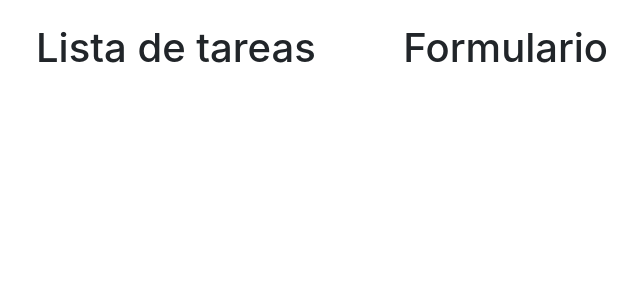
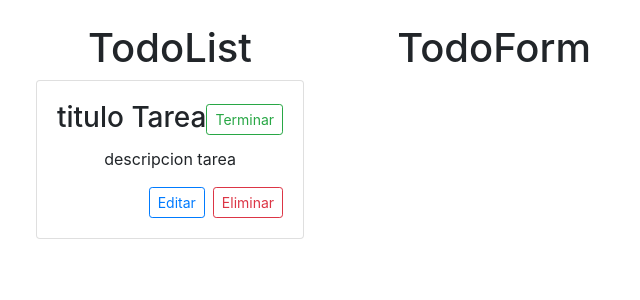
Before and after one commit to jonasojeda/todo-app, a React (Create React App) app: page / in a window 1280 px wide. Shown: the top 300 px of the page, without its empty margins (34-674 px from the left). Built offline with nearby package versions, Linux system fonts and the light colour scheme.

Commit message:
Todo componente creation and adding styles to the TodoList component

```diff
--- a/src/components/TodoForm/TodoForm.jsx
+++ b/src/components/TodoForm/TodoForm.jsx
@@ -0,0 +1,11 @@
+import React from 'react'
+
+const TodoForm = () => {
+  return (
+    <div>
+        <h1>TodoForm</h1>
+    </div>
+  )
+}
+
+export default TodoForm
--- a/src/components/TodoList/TodoList.jsx
+++ b/src/components/TodoList/TodoList.jsx
@@ -0,0 +1,26 @@
+import React from 'react'
+
+const TodoList = () => {
+  return (
+    <div>
+        <h1>TodoList</h1>
+        <div className='card'>
+            <div className='card-body'>
+                <h3 className='card-title'>
+                    titulo Tarea
+                    <button className='btn btn-sm btn-outline-success'>Terminar</button>
+                </h3>
+                <p className='card-text'>
+                    descripcion tarea
+                </p>
+                <div className='d-flex justify-content-end'>
+                    <button className='btn btn-sm btn-outline-primary mr-2'>Editar</button>
+                    <button className='btn btn-sm btn-outline-danger'>Eliminar</button>
+                </div>
+            </div>
+        </div>
+    </div>
+  )
+}
+
+export default TodoList
--- a/src/pages/Home/Home.jsx
+++ b/src/pages/Home/Home.jsx
@@ -1,14 +1,16 @@
 import React from 'react'
+import TodoForm from '../../components/TodoForm/TodoForm'
+import TodoList from '../../components/TodoList/TodoList'
 
 function Home() {
   return (
     <div className='container mt-4'>
       <div className='row'>
         <div className='col8'>
-          <h1>Lista de tareas</h1>
+          <TodoList/>
         </div>
         <div className='col-4'>
-          <h1>Formulario</h1>
+          <TodoForm/>
         </div>
       </div>
     </div>
```
Also changed, not shown: src/components/Todo/Todo.jsx (added, +9 -0 lines).
